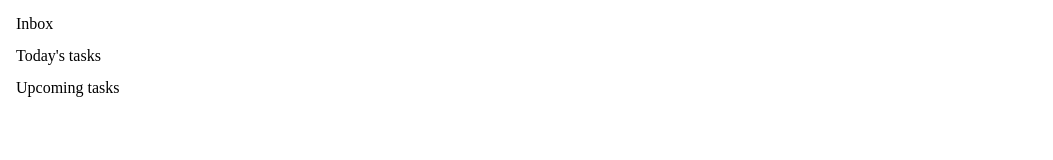
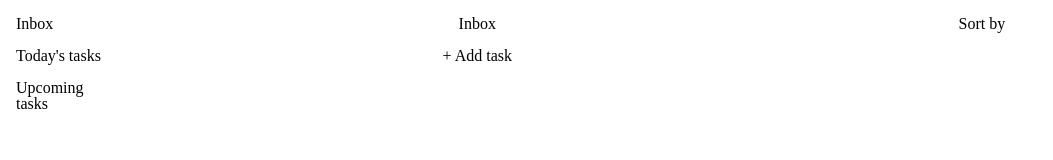
Before and after one commit to JoseAGNunez/To-Do-List, a website built with webpack: page dist/index.html in a window 1280 px wide. Shown: the whole page, without its empty margins (0-1053 px from the left). Built offline with nearby package versions, Linux system fonts and the light colour scheme.

Commit message:
Add and export createInbox function for dynamic Inbox UI setup

```diff
--- /dev/null
+++ b/src/inbox.js
@@ -0,0 +1,30 @@
+export function createInbox(){
+    const container = document.getElementById('container');
+    const content = document.createElement('div');
+    content.id = 'content';
+    container.appendChild(content);
+
+    const inbox = document.createElement('div');
+    inbox.id = 'inbox';
+    content.appendChild(inbox);
+    const inboxHeader = document.createElement('header');
+    inboxHeader.id = 'inboxHeader';
+    inbox.appendChild(inboxHeader);
+    const inboxHeading = document.createElement('h1');
+    inboxHeading.id = 'inboxHeading';
+    inboxHeading.textContent = 'Inbox';
+    inboxHeader.appendChild(inboxHeading);
+
+    //Sort by
+
+    const sortBy = document.createElement('h3');
+    sortBy.id = 'sortBy';
+    sortBy.textContent = 'Sort by';
+    inboxHeader.appendChild(sortBy);
+
+    //Add Task
+    const addTask = document.createElement('h2');
+    addTask.id = 'addTask';
+    addTask.textContent = '+ Add task';
+    inbox.appendChild(addTask);
+};
--- a/src/index.js
+++ b/src/index.js
@@ -1,8 +1,11 @@
 import './styles.css';
-import { createNavigation } from './navigation';
+import { createNavigation, tabSwitching } from './navigation';
+import { createInbox } from './inbox';
 
 const container = document.createElement('div');
 container.id = 'container';
 document.body.appendChild(container);
 
 createNavigation();
+tabSwitching();
+createInbox();
--- a/src/navigation.js
+++ b/src/navigation.js
@@ -1,3 +1,5 @@
+import { createInbox } from "./inbox";
+
 export function createNavigation(){
     const container = document.getElementById('container');
 
@@ -22,3 +24,11 @@ export function createNavigation(){
         li.textContent = `${navTab}`;
     });
 };
+
+export function tabSwitching() {
+    const inboxTab = document.getElementById('inboxTab');
+    inboxTab.addEventListener('click', ()=>{
+        document.getElementById('content').remove();
+        createInbox();
+    });
+};
--- a/src/styles.css
+++ b/src/styles.css
@@ -62,6 +62,10 @@ div#container {
     box-sizing: border-box;
 }
 
+div#content {
+    width: 100%;
+}
+
 /* Navigation */
 
 ul#navigationUl{
@@ -70,3 +74,15 @@ ul#navigationUl{
     flex-direction: column;
     gap: 1rem;
 }
+
+/* Inbox */
+div#inbox {
+    width: 50%;
+    margin-left: 20rem;
+}
+
+header#inboxHeader {
+    display: flex;
+    margin: 1rem;
+    justify-content: space-between;
+}
```
Also changed, not shown: dist/main.js.
